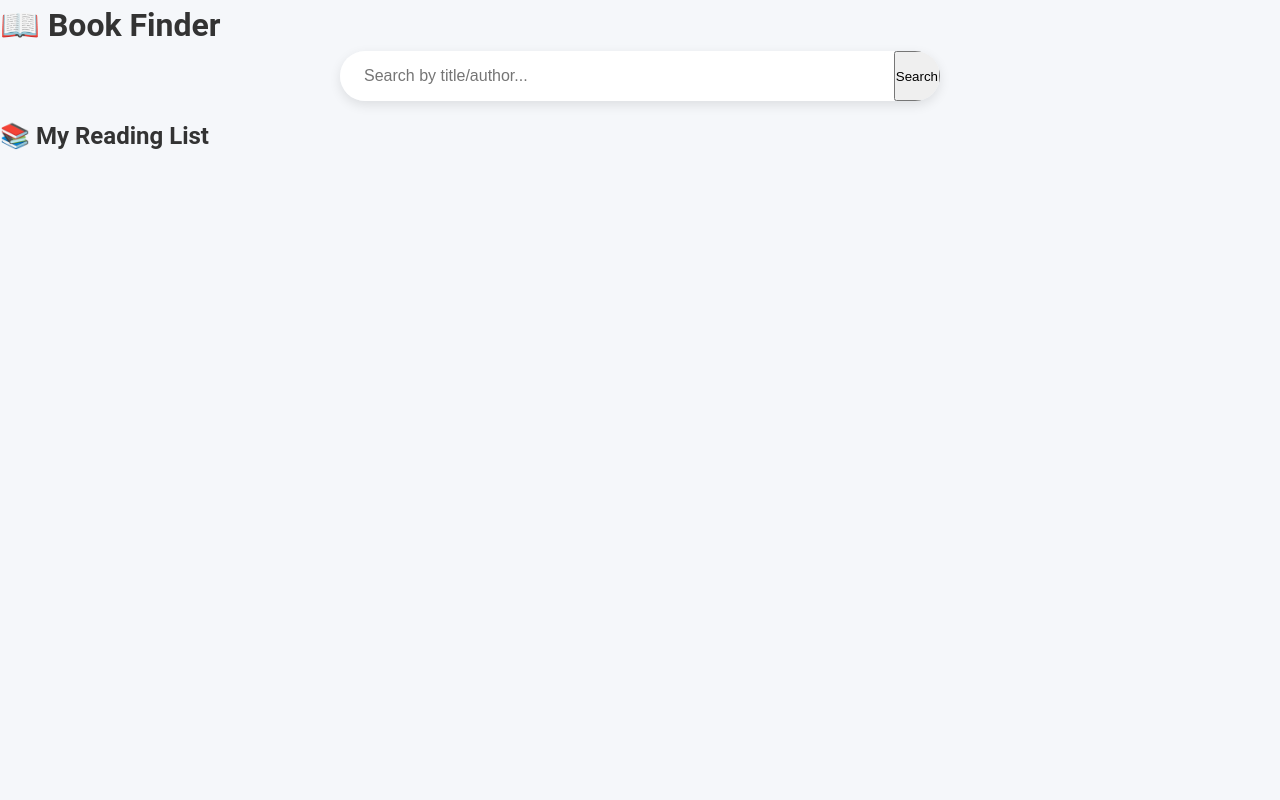
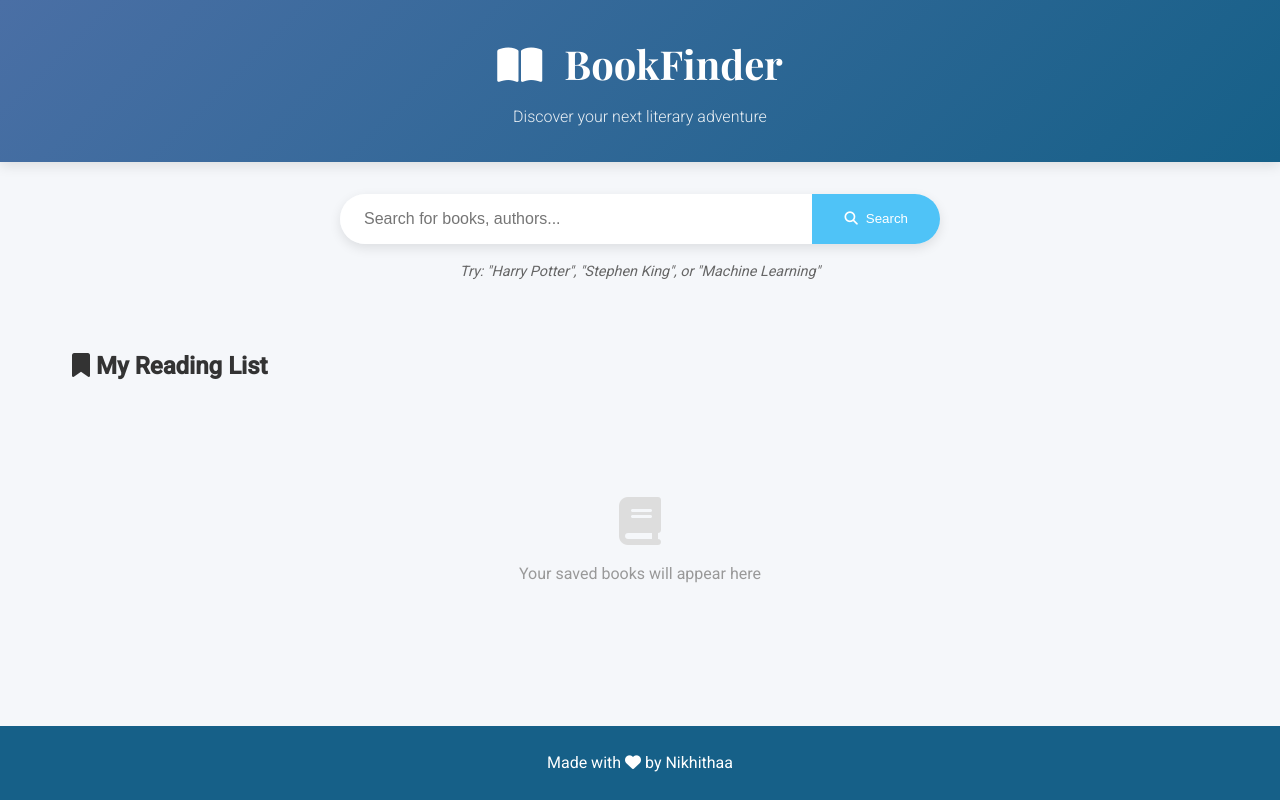
Before and after one commit to Nikhithaa25/books_application, a plain HTML site: page index.html in a window 1280 px wide. Drawn offline with nearby package versions, Linux system fonts and the light colour scheme.

Commit message:
Update index.html

```diff
--- a/index.html
+++ b/index.html
@@ -3,22 +3,57 @@
 <head>
     <meta charset="UTF-8">
     <meta name="viewport" content="width=device-width, initial-scale=1.0">
-    <title>Book Finder</title>
+    <title>BookFinder | Discover Your Next Read</title>
+    <link rel="stylesheet" href="https://fonts.googleapis.com/css2?family=Playfair+Display:wght@400;700&family=Roboto:wght@300;400;500&display=swap">
+    <link rel="stylesheet" href="https://cdnjs.cloudflare.com/ajax/libs/font-awesome/6.4.0/css/all.min.css">
     <link rel="stylesheet" href="style.css">
 </head>
 <body>
-    <div class="container">
-        <h1>📖 Book Finder</h1>
-        <div class="search-box">
-            <input type="text" id="search-input" placeholder="Search by title/author...">
-            <button id="search-btn">Search</button>
-        </div>
-        <div id="results-container"></div>
-        <div class="saved-books">
-            <h2>📚 My Reading List</h2>
-            <div id="saved-container"></div>
-        </div>
+    <div class="app-container">
+        <header class="app-header">
+            <div class="header-content">
+                <h1><i class="fas fa-book-open"></i> BookFinder</h1>
+                <p class="tagline">Discover your next literary adventure</p>
+            </div>
+        </header>
+
+        <main class="main-content">
+            <section class="search-section">
+                <div class="search-container">
+                    <div class="search-box">
+                        <input type="text" id="search-input" placeholder="Search for books, authors..." aria-label="Book search">
+                        <button id="search-btn" class="search-button">
+                            <i class="fas fa-search"></i> Search
+                        </button>
+                    </div>
+                    <div class="search-hints">
+                        <span>Try: "Harry Potter", "Stephen King", or "Machine Learning"</span>
+                    </div>
+                </div>
+            </section>
+
+            <section class="results-section">
+                <div id="results-container" class="book-grid"></div>
+                <div id="loading-spinner" class="spinner hidden">
+                    <div class="spinner-circle"></div>
+                </div>
+            </section>
+
+            <section class="saved-section">
+                <h2><i class="fas fa-bookmark"></i> My Reading List</h2>
+                <div id="saved-container" class="book-grid"></div>
+                <div id="empty-saved" class="empty-state">
+                    <i class="fas fa-book"></i>
+                    <p>Your saved books will appear here</p>
+                </div>
+            </section>
+        </main>
+
+        <footer class="app-footer">
+            <p>Made with <i class="fas fa-heart"></i> by Nikhithaa</p>
+        </footer>
     </div>
+
     <script src="script.js"></script>
 </body>
 </html>
```
